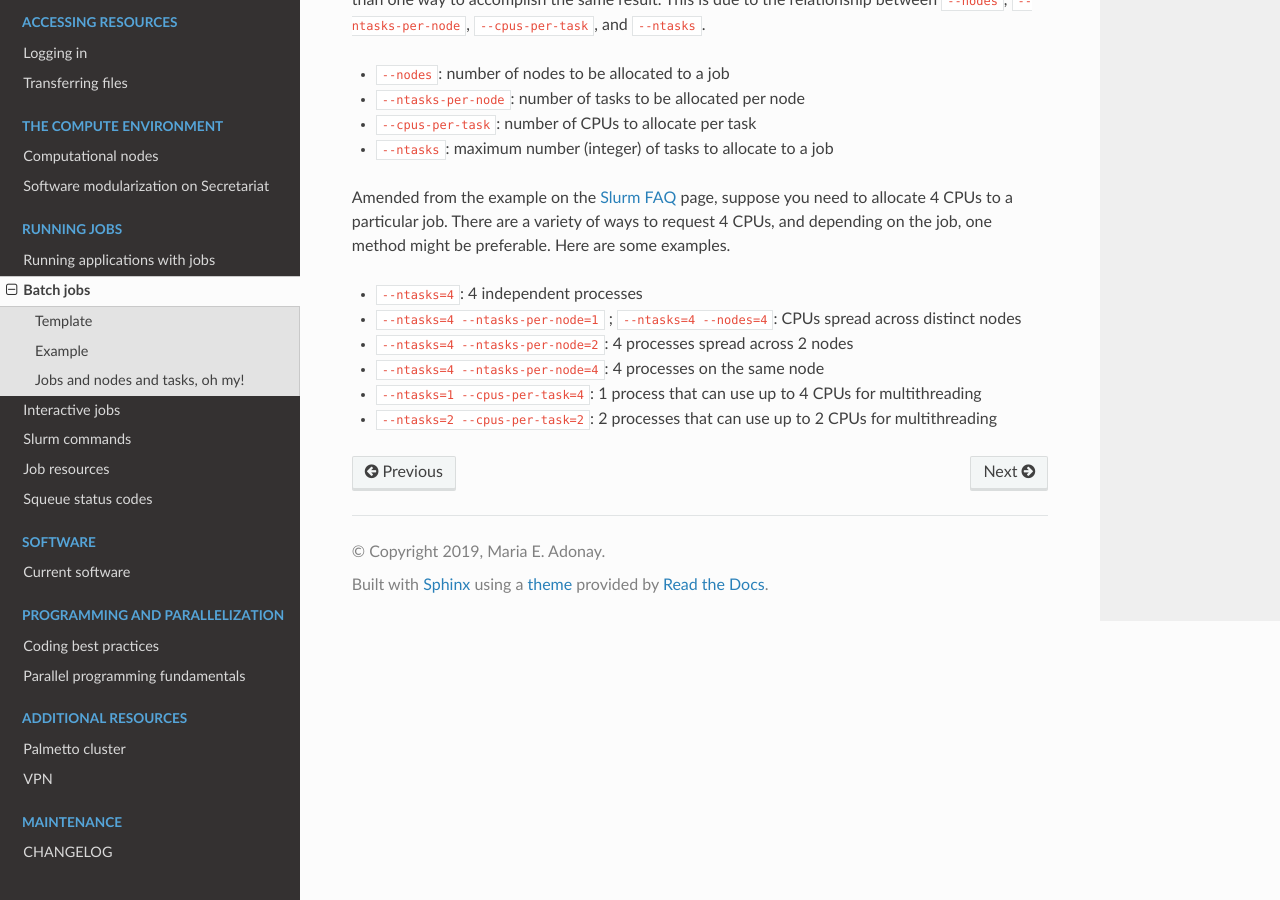
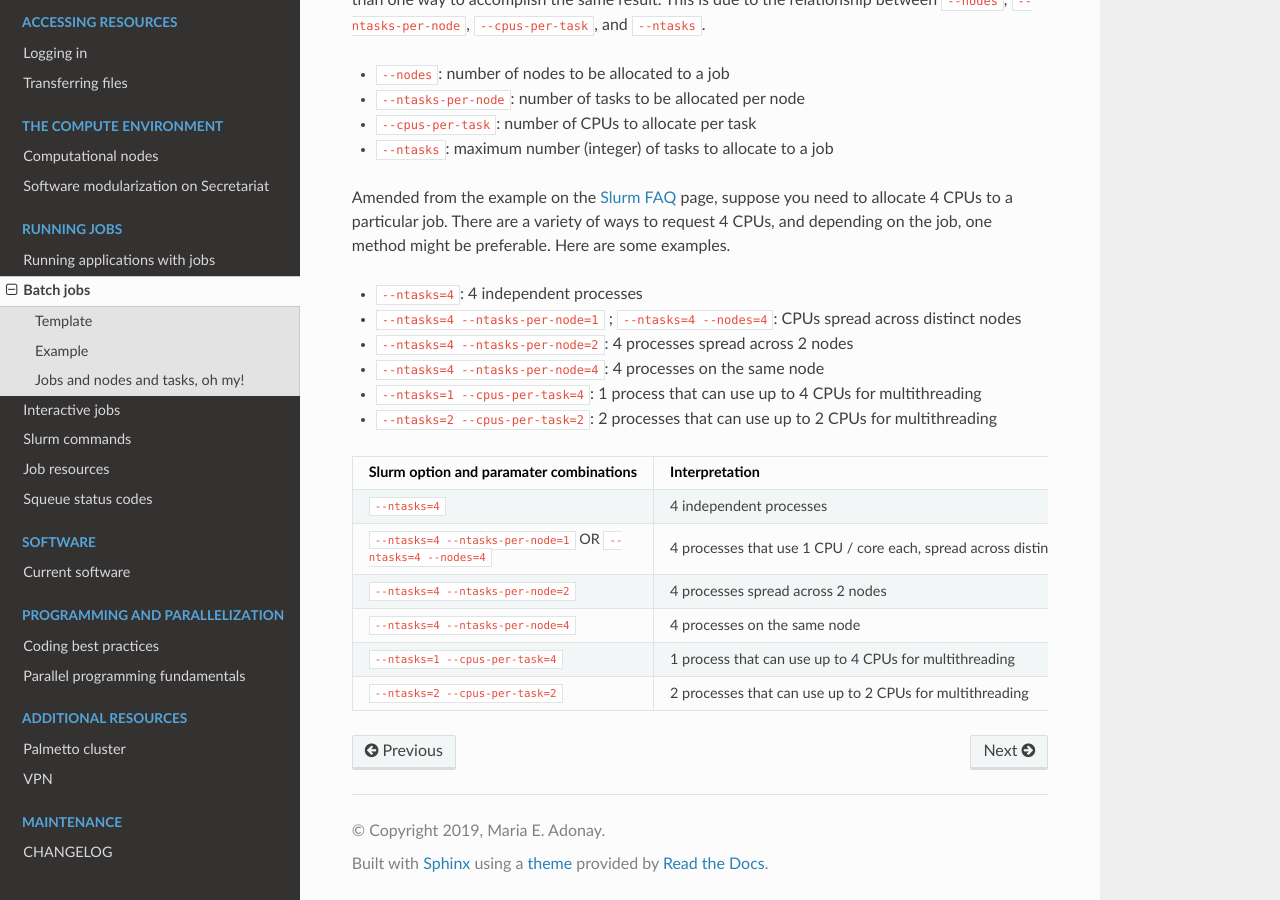
Before and after one commit to amalgamaria/secretariat, a Sphinx documentation site: the page built from docs/running-jobs/batch-jobs.rst, in a window 1280 px wide and 900 px high, scrolled down 2235 px. Built offline with Sphinx 7.4.7 and the Read the Docs theme 2.0.0, drawn with Linux system fonts in a browser that asks for light colours.

Commit message:
Update content v2

```diff
--- a/docs/running-jobs/batch-jobs.rst
+++ b/docs/running-jobs/batch-jobs.rst
@@ -119,6 +119,24 @@ Amended from the example on the `Slurm FAQ`_ page, suppose you need to allocate
 - ``--ntasks=1 --cpus-per-task=4``: 1 process that can use up to 4 CPUs for multithreading
 - ``--ntasks=2 --cpus-per-task=2``: 2 processes that can use up to 2 CPUs for multithreading
 
++-----------------------------------------------+-----------------------------------------------------------------------+
+| Slurm option and paramater combinations	| Interpretation							|
++===============================================+=======================================================================+
+| ``--ntasks=4``				| 4 independent processes						|
++-----------------------------------------------+-----------------------------------------------------------------------+
+| ``--ntasks=4 --ntasks-per-node=1``		| 4 processes that use 1 CPU / core each, spread across distinct nodes	|
+| OR						|									|
+| ``--ntasks=4 --nodes=4``			|									|
++-----------------------------------------------+-----------------------------------------------------------------------+
+| ``--ntasks=4 --ntasks-per-node=2``		| 4 processes spread across 2 nodes					|
++-----------------------------------------------+-----------------------------------------------------------------------+
+| ``--ntasks=4 --ntasks-per-node=4``		| 4 processes on the same node						|
++-----------------------------------------------+-----------------------------------------------------------------------+
+| ``--ntasks=1 --cpus-per-task=4``		| 1 process that can use up to 4 CPUs for multithreading		|
++-----------------------+-----------------------+-----------------------------------------------------------------------+
+| ``--ntasks=2 --cpus-per-task=2``              | 2 processes that can use up to 2 CPUs for multithreading		|
++-----------------------+-----------------------+-----------------------------------------------------------------------+
+
 .. _Slurm documentation: https://slurm.schedmd.com/sbatch.html
 .. _AfterQC: https://github.com/OpenGene/AfterQC
 .. _Slurm FAQ: https://support.ceci-hpc.be/doc/_contents/SubmittingJobs/SlurmFAQ.html
```
